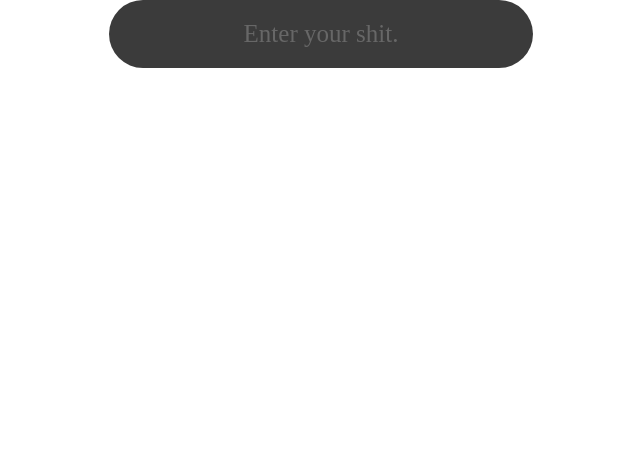
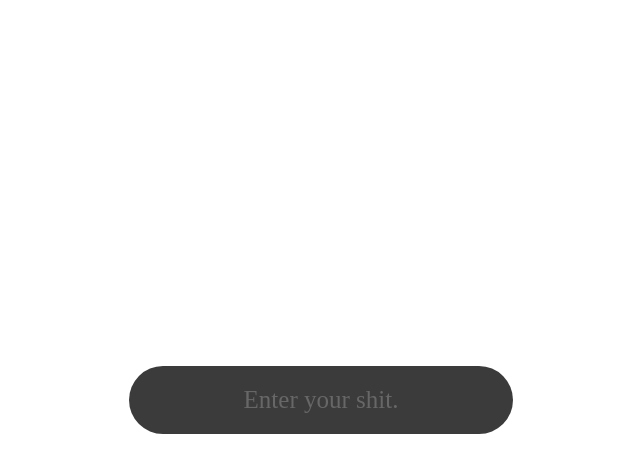
Before and after one commit to saturnSolar/osuWrapped, a website built with Vite: page index.html in a window 1280 px wide. Shown: the whole page, without its empty margins (319-959 px from the left). Built offline with nearby package versions, Linux system fonts and the light colour scheme.

Commit message:
Center the container inside the outer container.

```diff
--- a/src/style.css
+++ b/src/style.css
@@ -30,18 +30,29 @@ body {
   min-height: 100vh;
 }
 
+.container-center {
+  display:flex;
+  align-items: center;
+  justify-content: center;
+  min-height: 100vh;
+  width: 100%;
+}
+
 .container {
   display: flex;
   align-items: center;
+  justify-content: center;
+  background-color: #3b3b3b;
+  border-radius: 50px;
+  box-shadow: 0px 20px 60px #10000000;
+  width: 30vw;
+  height: auto;
 }
 
 .text {
-    background-color: #3b3b3b;
+  background: none;
   padding: 20px;
   display: flex;
-    border-radius: 50px;
-    box-shadow: 0px 20px 60px #10000000;
-    width: 30vw;
   font-family: Torus Pro;
   font-weight:  600;
   color: #d5d5d5;
```
Lines whose indentation alone changed are shown as unchanged.
